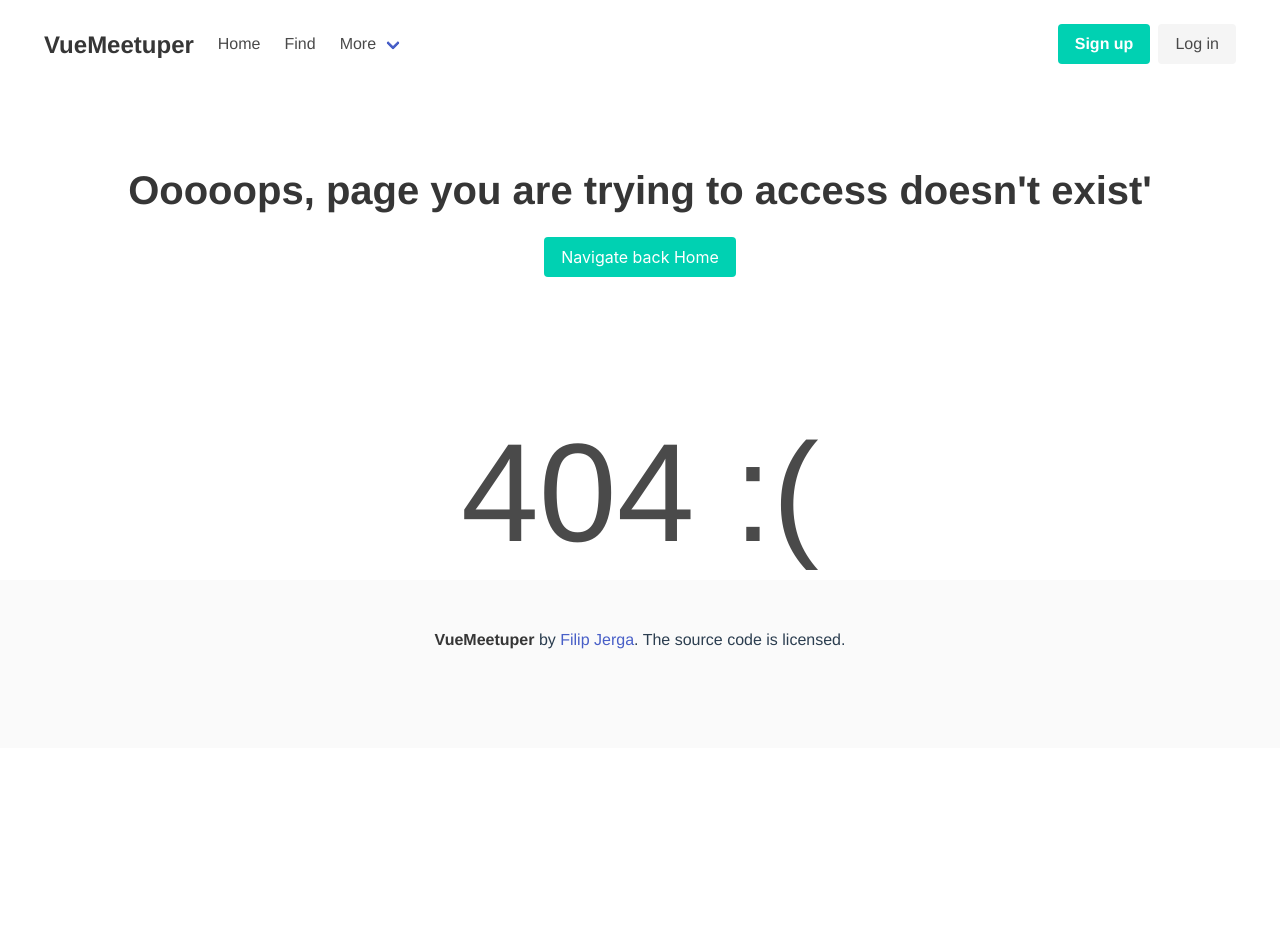
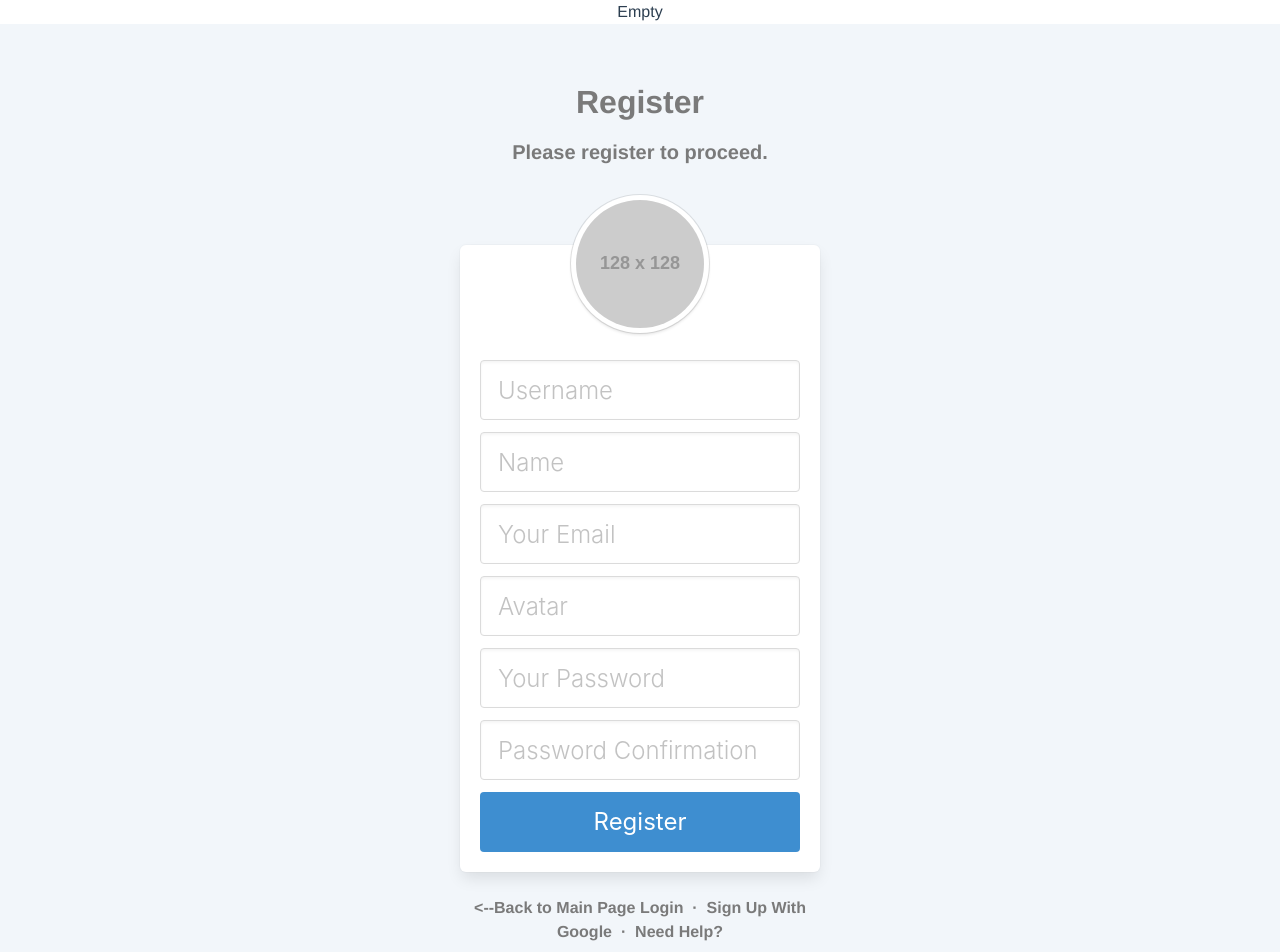
Before and after one commit to VitakSharper/vue-mongoDb-express-appMeetup, a Vue app: page /register in a window 1280 px wide. Shown: the top 952 px of the page. Before the commit the page ends 800 px from the top, so only its background shows below. Built offline with nearby package versions, Linux system fonts and the light colour scheme.

Commit message:
Add layout system Login and Register Views

```diff
--- a/src/App.vue
+++ b/src/App.vue
@@ -1,20 +1,23 @@
 <template>
   <div id="app">
-    <app-navbar/>
-    <main>
+    <component :is="layout">
       <router-view/>
-    </main>
-    <app-footer/>
+    </component>
   </div>
 </template>
 <script>
-    import Navbar from "./components/shared/Navbar";
-    import Footer from "./components/shared/Footer";
+    import EmptyLayout from "./layouts/EmptyLayout";
+    import MainLayout from "./layouts/MainLayout";
 
     export default {
         components: {
-            appNavbar: Navbar,
-            appFooter: Footer
+            EmptyLayout,
+            MainLayout
+        },
+        computed: {
+            layout() {
+                return (this.$route.meta.layout || 'empty') + '-layout';
+            }
         }
     }
 </script>
@@ -31,30 +34,4 @@
     color: #2c3e50;
   }
 
-
-  .bold {
-    font-weight: bold;
-  }
-
-  .cover {
-    background-size: cover;
-    /*background-position: center;*/
-    background-repeat: no-repeat;
-    background-attachment: fixed;
-  }
-
-  .hero {
-    position: relative;
-  }
-
-  .hero-body {
-    padding: 3rem 1.5rem;
-  }
-
-  .hero-bg {
-    background-image: linear-gradient(rgba(0, 0, 0, 0.4), rgba(0, 0, 0, 0.4)), url('https://images.unsplash.com/photo-1531263060782-b024de9b9793?ixlib=rb-1.2.1&ixid=eyJhcHBfaWQiOjEyMDd9&auto=format&fit=crop&w=1650&q=80');
-    background-size: cover;
-    background-repeat: no-repeat;
-    background-attachment: fixed;
-  }
 </style>
--- a/src/components/shared/Navbar.vue
+++ b/src/components/shared/Navbar.vue
@@ -55,12 +55,17 @@
       <div class="navbar-end">
         <div class="navbar-item">
           <div class="buttons">
-            <a class="button is-primary">
+            <router-link
+              :to="{name:'register'}"
+              tag="a"
+              class="button is-primary">
               <strong>Sign up</strong>
-            </a>
-            <a class="button is-light">
+            </router-link>
+            <router-link :to="{name:'login'}"
+                         tag="a"
+                         class="button is-light">
               Log in
-            </a>
+            </router-link>
           </div>
         </div>
       </div>
--- /dev/null
+++ b/src/layouts/EmptyLayout.vue
@@ -0,0 +1,16 @@
+<template>
+  <div class="empty-layout">
+    <p>Empty</p>
+    <router-view/>
+  </div>
+</template>
+
+<script>
+    export default {
+        name: "EmptyLayout"
+    }
+</script>
+
+<style scoped>
+
+</style>
--- /dev/null
+++ b/src/layouts/MainLayout.vue
@@ -0,0 +1,56 @@
+<template>
+  <div>
+    <app-navbar/>
+    <main class="app-content" :class="{full: !isOpen}">
+      <router-view/>
+    </main>
+    <app-footer/>
+  </div>
+</template>
+
+<script>
+    import Navbar from "../components/shared/Navbar";
+    import Footer from "../components/shared/Footer";
+
+    export default {
+        components: {
+            appNavbar: Navbar,
+            appFooter: Footer
+        },
+        data() {
+            return {
+                isOpen: true
+            }
+        },
+    }
+</script>
+
+<style scoped>
+
+
+  .bold {
+    font-weight: bold;
+  }
+
+  .cover {
+    background-size: cover;
+    /*background-position: center;*/
+    background-repeat: no-repeat;
+    background-attachment: fixed;
+  }
+
+  .hero {
+    position: relative;
+  }
+
+  .hero-body {
+    padding: 3rem 1.5rem;
+  }
+
+  .hero-bg {
+    background-image: linear-gradient(rgba(0, 0, 0, 0.4), rgba(0, 0, 0, 0.4)), url('https://images.unsplash.com/photo-1531263060782-b024de9b9793?ixlib=rb-1.2.1&ixid=eyJhcHBfaWQiOjEyMDd9&auto=format&fit=crop&w=1650&q=80');
+    background-size: cover;
+    background-repeat: no-repeat;
+    background-attachment: fixed;
+  }
+</style>
--- a/src/router.js
+++ b/src/router.js
@@ -10,21 +10,37 @@ const router = new Router({
         {
             path: '/',
             name: 'home',
+            meta: {layout: 'main'},
             component: () => import( './views/Home.vue')
         },
         {
             path: '/meetups/:id',
             name: 'meetupDetail',
+            meta: {layout: 'main'},
             component: () => import('./views/MeetupDetail.vue')
         },
         {
             path: '/find',
             name: 'find',
+            meta: {layout: 'main'},
             component: () => import('./views/FindMeetup.vue')
+        },
+        {
+            path: '/login',
+            name: 'login',
+            meta: {layout: 'empty'},
+            component: () => import('./views/Login.vue')
+        },
+        {
+            path: '/register',
+            name: 'register',
+            meta: {layout: 'empty'},
+            component: () => import('./views/Register.vue')
         },
         {
             path: '*',
             name: 'PageNotFound',
+            meta: {layout: 'empty'},
             component: () => import('./views/PageNotFound.vue')
         }
     ]
--- /dev/null
+++ b/src/views/Login.vue
@@ -0,0 +1,101 @@
+<template>
+  <section class="hero is-success is-fullheight">
+    <div class="hero-body">
+      <div class="container has-text-centered">
+        <div class="column is-4 is-offset-4">
+          <h3 class="title has-text-grey">Login</h3>
+          <p class="subtitle has-text-grey">Please login to proceed.</p>
+          <div class="box">
+            <figure class="avatar">
+              <img src="https://placehold.it/128x128">
+            </figure>
+            <form>
+              <div class="field">
+                <div class="control">
+                  <input class="input is-large"
+                         type="email"
+                         placeholder="Your Email"
+                         autofocus=""
+                         autocomplete="email">
+                </div>
+              </div>
+              <div class="field">
+                <div class="control">
+                  <input class="input is-large"
+                         type="password"
+                         placeholder="Your Password"
+                         autocomplete="current-password">
+                </div>
+              </div>
+              <button class="button is-block is-info is-large is-fullwidth">Login</button>
+            </form>
+          </div>
+          <p class="has-text-grey">
+            <router-link
+              tag="a"
+              :to="{name:'home'}"><--Back to Main Page
+            </router-link>
+            <router-link
+              :to="{name:'register'}"
+              tag="a"
+            >Sign Up
+            </router-link> &nbsp;·&nbsp;
+            <a>Sign In With Google</a> &nbsp;·&nbsp;
+            <a href="../">Need Help?</a>
+          </p>
+        </div>
+      </div>
+    </div>
+  </section>
+</template>
+
+<script>
+    export default {
+        data: () => ({
+            form: {
+                email: null,
+                password: null
+            }
+        })
+    }
+</script>
+
+<style scoped>
+  .hero.is-success {
+    background: #F2F6FA;
+  }
+
+  .hero .nav, .hero.is-success .nav {
+    -webkit-box-shadow: none;
+    box-shadow: none;
+  }
+
+  .box {
+    margin-top: 5rem;
+  }
+
+  .avatar {
+    margin-top: -70px;
+    padding-bottom: 20px;
+  }
+
+  .avatar img {
+    padding: 5px;
+    background: #fff;
+    border-radius: 50%;
+    -webkit-box-shadow: 0 2px 3px rgba(10, 10, 10, .1), 0 0 0 1px rgba(10, 10, 10, .1);
+    box-shadow: 0 2px 3px rgba(10, 10, 10, .1), 0 0 0 1px rgba(10, 10, 10, .1);
+  }
+
+  input {
+    font-weight: 300;
+  }
+
+  p {
+    font-weight: 700;
+  }
+
+  p.subtitle {
+    padding-top: 1rem;
+  }
+</style>
--- /dev/null
+++ b/src/views/Register.vue
@@ -0,0 +1,152 @@
+<template>
+  <section class="hero is-success is-fullheight">
+    <div class="hero-body">
+      <div class="container has-text-centered">
+        <div class="column is-4 is-offset-4">
+          <h3 class="title has-text-grey">Register</h3>
+          <p class="subtitle has-text-grey">Please register to proceed.</p>
+          <div class="box">
+            <figure class="avatar">
+              <img src="https://placehold.it/128x128">
+            </figure>
+
+            <form @submit.prevent="onFormSubmit">
+              <!--              Username-->
+              <div class="field">
+                <div class="control">
+                  <input class="input is-large"
+                         type="text"
+                         placeholder="Username">
+                </div>
+              </div>
+              <!--              Name-->
+              <div class="field">
+                <div class="control">
+                  <input class="input is-large"
+                         type="text"
+                         placeholder="Name">
+                </div>
+              </div>
+              <!--              Email-->
+              <div class="field">
+                <div class="control">
+                  <input class="input is-large"
+                         type="email"
+                         placeholder="Your Email">
+                </div>
+              </div>
+              <!--              Avatar-->
+              <div class="field">
+                <div class="control">
+                  <input class="input is-large"
+                         type="text"
+                         placeholder="Avatar"
+                         autocomplete="">
+                </div>
+              </div>
+              <!--              Password-->
+              <div class="field">
+                <div class="control">
+                  <input class="input is-large"
+                         type="password"
+                         placeholder="Your Password"
+                         autocomplete="new-password">
+                </div>
+              </div>
+              <!--              Password Confirm-->
+              <div class="field">
+                <div class="control">
+                  <input class="input is-large"
+                         type="password"
+                         placeholder="Password Confirmation"
+                         autocomplete="off">
+                </div>
+              </div>
+
+              <button
+                type="submit"
+                class="button is-block is-info is-large is-fullwidth"
+              >Register
+              </button>
+            </form>
+          </div>
+          <p class="has-text-grey">
+
+            <router-link
+              tag="a"
+              :to="{name:'home'}"><--Back to Main Page
+            </router-link>
+            <router-link
+              :to="{name:'login'}"
+              tag="a"
+            >Login
+            </router-link> &nbsp;·&nbsp;
+            <a>Sign Up With Google</a> &nbsp;·&nbsp;
+            <a href="../">Need Help?</a>
+          </p>
+        </div>
+      </div>
+    </div>
+  </section>
+</template>
+
+<script>
+    export default {
+        data: () => ({
+            form: {
+                username: null,
+                name: null,
+                email: null,
+                avatar: null,
+                password: null,
+                passwordConfirm: null
+            }
+        }),
+        methods: {
+            onFormSubmit() {
+                console.log('Submit Form!!!')
+            }
+        }
+
+    }
+</script>
+
+<style scoped>
+  .hero.is-success {
+    background: #F2F6FA;
+  }
+
+  .hero .nav, .hero.is-success .nav {
+    -webkit-box-shadow: none;
+    box-shadow: none;
+  }
+
+  .box {
+    margin-top: 5rem;
+  }
+
+  .avatar {
+    margin-top: -70px;
+    padding-bottom: 20px;
+  }
+
+  .avatar img {
+    padding: 5px;
+    background: #fff;
+    border-radius: 50%;
+    -webkit-box-shadow: 0 2px 3px rgba(10, 10, 10, .1), 0 0 0 1px rgba(10, 10, 10, .1);
+    box-shadow: 0 2px 3px rgba(10, 10, 10, .1), 0 0 0 1px rgba(10, 10, 10, .1);
+  }
+
+  input {
+    font-weight: 300;
+  }
+
+  p {
+    font-weight: 700;
+  }
+
+  p.subtitle {
+    padding-top: 1rem;
+  }
+</style>
```
Also changed, not shown: src/views/MeetupDetail.vue (+14 -7 lines).
